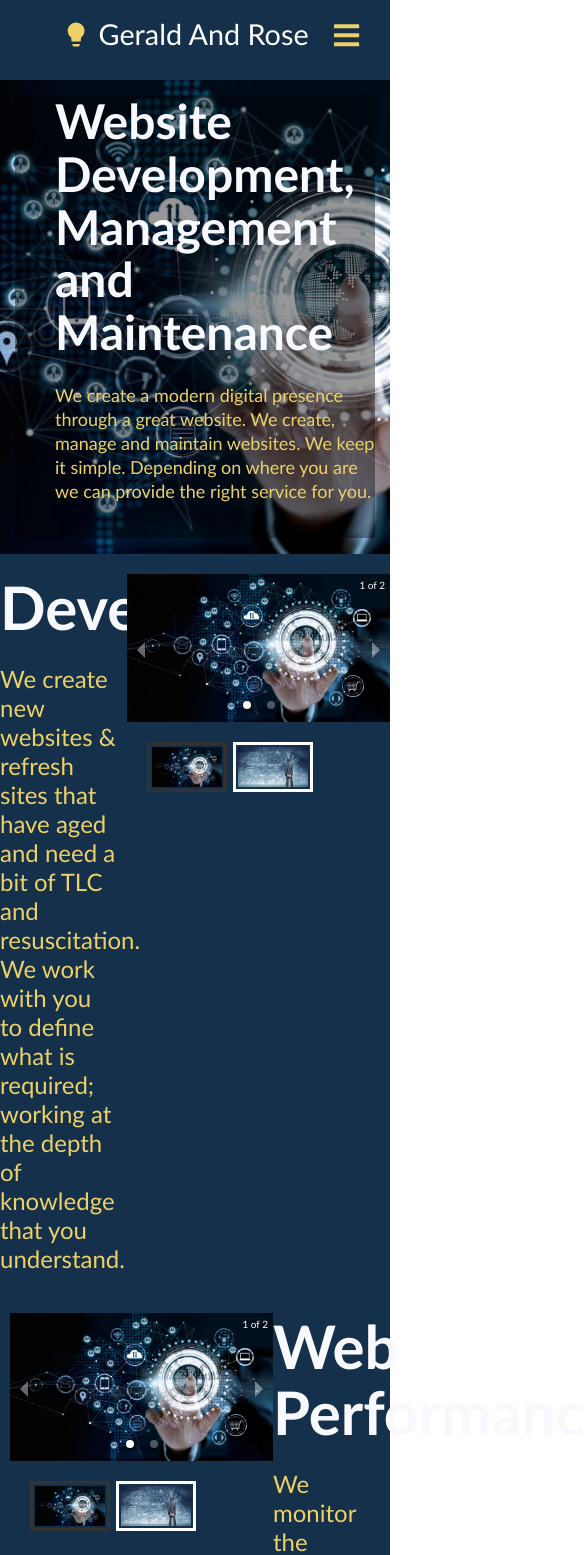
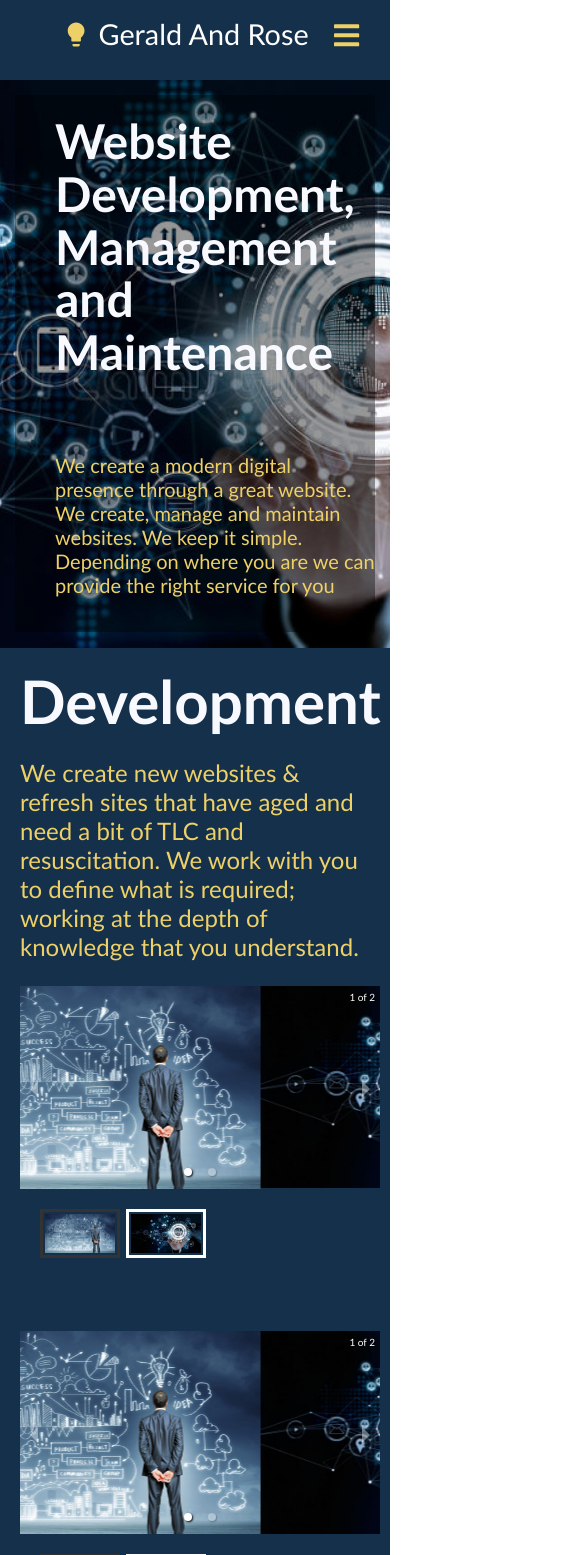
Before and after one commit to AldrichHan-CN/My-Web-Project, a React (Create React App) app in the folder Gerald and Rose/gerald-and-rose-web/: page /web-design in a window 390 px wide. Shown: the top 1555 px of the page, 585 px wide, since content can reach past the window. Built offline with nearby package versions, Linux system fonts and the light colour scheme; the HTML template or start-up script is replaced by a standard one.

Commit message:
BS structure

```diff
--- a/Gerald and Rose/gerald-and-rose-web/src/App.js
+++ b/Gerald and Rose/gerald-and-rose-web/src/App.js
@@ -6,6 +6,7 @@ import Home from './components/pages/HomePage/Home';
 import Navbar from './components/pages/Navbar';
 import Footer from './components/footer/footer';
 import web from './components/pages/webDesign/webDesign';
+import BS from './components/pages/businessService/businessService';
 
 
 function App() {
@@ -15,6 +16,7 @@ function App() {
       <Switch>
         <Route path='/' exact component={Home}/>
         <Route path='/web-design' exact component={web}/>
+        <Route path='/businessService' exact component={BS}/>
       </Switch>
       <Footer />
     </Router>
--- a/Gerald and Rose/gerald-and-rose-web/src/components/pages/Navbar.js
+++ b/Gerald and Rose/gerald-and-rose-web/src/components/pages/Navbar.js
@@ -50,7 +50,7 @@ function Navbar() {
               </li>
               <li className='nav-item'>
                 <Link
-                  to='/'
+                  to='/businessService'
                   className='nav-links'
                   onClick={closeMobileMenu}
                 >
--- a/Gerald and Rose/gerald-and-rose-web/src/components/pages/businessService.js
+++ b/Gerald and Rose/gerald-and-rose-web/src/components/pages/businessService.js
@@ -1,14 +1,17 @@
 import React from 'react'
 
-function businessService() {
+function Services({bsTitle, bsSubtitle, bsBanner, bsBanneralt}) {
     return (
         <div className='bs-container'>
             <div className='bs-banner-container'>
                 <div className='bs-banner-title'>
+                    <h1>{bsTitle}</h1>
                 </div>
                 <div className='bs-banner-subtitle'>
+                    <p>{bsSubtitle}</p>
                 </div>
                 <div className='bs-banner-logo'>
+                    <img src={bsBanner} alt={bsBanneralt} />
                 </div>
             </div>
             <div className='service-container'>
@@ -49,4 +52,4 @@ function businessService() {
     )
 }
 
-export default businessService
+export default Services
--- a/Gerald and Rose/gerald-and-rose-web/src/components/pages/businessService/Data.js
+++ b/Gerald and Rose/gerald-and-rose-web/src/components/pages/businessService/Data.js
@@ -1,3 +1,6 @@
-export const homeObjOne = {
-
+export const bsObjOne = {
+    bsTitle:'Marketing & Business Service',
+    bsSubtitle: 'A wide range of professional services customized to meet your specific needs.',
+    bsBanner:'',
+    bsBanneralt:'',
 }
--- a/Gerald and Rose/gerald-and-rose-web/src/components/pages/businessService/businessService.js
+++ b/Gerald and Rose/gerald-and-rose-web/src/components/pages/businessService/businessService.js
@@ -1,11 +1,13 @@
-import React from 'react'
+import React from 'react';
+import Services from '../businessService'
+import {bsObjOne} from './Data';
 
-function businessService() {
+function BS() {
     return (
-        <div>
-
-        </div>
+<>
+          <Services {...bsObjOne} />
+</>
     )
 }
 
-export default businessService
+export default BS
--- a/Gerald and Rose/gerald-and-rose-web/src/components/pages/web-design.css
+++ b/Gerald and Rose/gerald-and-rose-web/src/components/pages/web-design.css
@@ -34,6 +34,7 @@
 
 .webDesign__banner-text-wrapper h1 {
     color: #f8f8ff;
+    padding-top:20px;
     margin-bottom: 24px;
     font-size: 48px;
     line-height: 1.1;
@@ -48,8 +49,10 @@
     color:#EDD067;
     max-width: 440px;
     margin-bottom: 35px;
-    font-size: 18px;
+    font-size: 20px;
     line-height: 24px;
+    padding-top: 50px;
+    /* animation effect */
     animation: fadeInAnimation ease 2s;
     animation-iteration-count: 1;
     animation-fill-mode: forwards;
@@ -69,12 +72,15 @@
 
 .webDesign__web-text-wrapper{
     max-width: 30%;
+    padding: 10px;
 }
 
 .webDesign__web-img-wrapper{
     padding-right: 0;
+    padding-top: 15px;
     margin: 0 0 0 10px;
     max-width: 555px;
+    padding-bottom: 15px;
 }
 
 .heading{
@@ -87,3 +93,27 @@
 }
 
 /*screen modify*/
+
+@media screen and (max-width:991px){
+    .container{
+        padding-right: 30px;
+        padding-left: 30px;
+    }
+}
+
+@media screen and (max-width:768px){
+
+    .webDesign__col{
+        padding: 10px;
+        max-width: 100%;
+        flex-basis: 100%;
+        flex-direction: column;
+        flex-wrap: wrap;
+        justify-content: center
+    }
+
+    .webDesign__web-text-wrapper{
+        max-width: 100%;
+    }
+
+}
--- a/Gerald and Rose/gerald-and-rose-web/src/components/pages/web-design.js
+++ b/Gerald and Rose/gerald-and-rose-web/src/components/pages/web-design.js
@@ -4,17 +4,17 @@ import {Carousel} from 'react-responsive-carousel';
 import "react-responsive-carousel/lib/styles/carousel.min.css";
 
 
-function Devp ({development_description,web_performance_description, web_maintenance_description})
+function Devp ({bannerTitle, bannerSubtitle,
+    development_description,web_performance_description, web_maintenance_description,
+    slider_1, silder_2 ,alt_1, alt_2})
 {
     return (
 
            <div className='webDesign__container'>
                <div className='webDesign__banner-container'>
                <div className='bannerContent webDesign__banner-text-wrapper'>
-                   <h1>Website Development, Management and Maintenance</h1>
-                   <p>We create a modern digital presence through a great website.
-                       We create, manage and maintain websites. We keep it simple.
-                       Depending on where you are we can provide the right service for you.</p>
+                   <h1>{bannerTitle}</h1>
+                   <p>{bannerSubtitle}</p>
                </div>
                </div>
             <div className='webDesign__col'>
@@ -26,10 +26,10 @@ function Devp ({development_description,web_performance_description, web_mainten
             <Carousel axis='horizontal' autoPlay='true' infiniteLoop="true" showStatus='false' showIndicators='false'
             showArrows="false" showThumbs="false" transitionTime='500'>
                 <div>
-                <img src='Images/backgroundImage/webBG.jpg' alt='bg-2' className='web__web-img'/>
+                <img src={slider_1} alt={alt_1} className='web__web-img'/>
                 </div>
                 <div>
-                <img src='Images/backgroundImage/business.jpg'alt='bg-3' className='web__web-img'/>
+                <img src={silder_2} alt={alt_2} className='web__web-img'/>
                 </div>
             </Carousel>
                     </div>
@@ -39,12 +39,12 @@ function Devp ({development_description,web_performance_description, web_mainten
                     <Carousel axis='horizontal' autoPlay='true' infiniteLoop="true" showStatus='false' showIndicators='false'
             showArrows="false" showThumbs="false" transitionTime='500'>
                 <div>
-                <img src='Images/backgroundImage/webBG.jpg' alt='bg-2' className='web__web-img'/>
+                <img src={slider_1} alt={alt_1} className='web__web-img'/>
                 </div>
                 <div>
-                <img src='Images/backgroundImage/business.jpg'alt='bg-3' className='web__web-img'/>
+                <img src={silder_2} alt={alt_2} className='web__web-img'/>
                 </div>
-                    </Carousel>
+            </Carousel>
                     </div>
                     <div className='webDesign__web-text-wrapper mid'>
                         <div className='heading'><h1>Web Performance</h1></div>
@@ -60,10 +60,10 @@ function Devp ({development_description,web_performance_description, web_mainten
                     <Carousel axis='horizontal' autoPlay='true' infiniteLoop="true" showStatus='false' showIndicators='false'
             showArrows="false" showThumbs="false" transitionTime='500'>
                 <div>
-                <img src='Images/backgroundImage/webBG.jpg' alt='bg-2' className='web__web-img'/>
+                <img src={slider_1} alt={alt_1} className='web__web-img'/>
                 </div>
                 <div>
-                <img src='Images/backgroundImage/business.jpg'alt='bg-3' className='web__web-img'/>
+                <img src={silder_2} alt={alt_2} className='web__web-img'/>
                 </div>
             </Carousel>
                     </div>
--- a/Gerald and Rose/gerald-and-rose-web/src/components/pages/webDesign/data.js
+++ b/Gerald and Rose/gerald-and-rose-web/src/components/pages/webDesign/data.js
@@ -1,16 +1,15 @@
 export const webObjOne = {
-    img_banner:'Images/Mirko.jpg',
-    alt_banner:'banner',
+    bannerTitle:'Website Development, Management and Maintenance',
+    bannerSubtitle:'We create a modern digital presence through a great website. We create, manage and maintain websites. We keep it simple. Depending on where you are we can provide the right service for you',
 
-    img_development:'Images/C2.jpg',
-    alt_development:'C2',
+    slider_1: 'Images/backgroundImage/business.jpg' ,
+    silder_2: 'Images/backgroundImage/webBG.jpg',
+    alt_1:'web-service-1',
+    alt_2:'web-service-2',
+
     development_description:'We create new websites & refresh sites that have aged and need a bit of TLC and resuscitation. We work with you to define what is required; working at the depth of knowledge that you understand.',
 
-    img_performance:'Images/C2.jpg',
-    alt_performance:'C2',
     web_performance_description:'We monitor the performance of your website to ensure that it is getting the performance that you need. We provide you with regular reports and recommendations on how to improve the performance of the site as well as some tips and tricks to help your website really stand out. ',
 
-    img_maintenance:'Images/C2.jpg',
-    alt_maintenance:'C2',
     web_maintenance_description:"The same as your car, websites need regular updates and maintenance. We provide support & maintenance for your current websites and keep them up to date and trouble free, so you don't have to.Depending on your approach we can provide you with ongoing tweaks to keep it exciting and noticed by your potential customers.PS. we also do the SEO and SEM stuff",
 }
```
